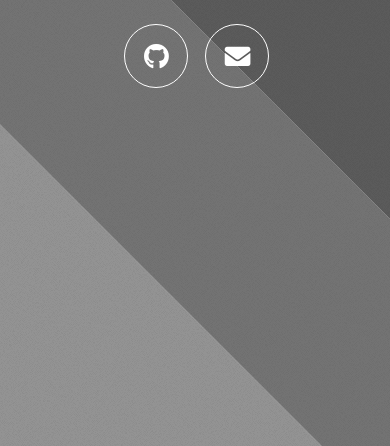
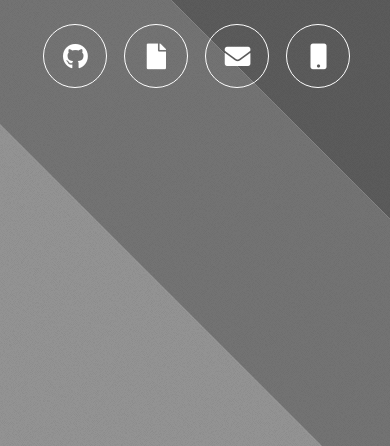
Before and after one commit to joao-conde/joao-conde.github.io, a plain HTML site: page site/index.html in a window 390 px wide. Shown: the part 398-844 px from the top of the page. Drawn offline with Linux system fonts and the light colour scheme.

Commit message:
feat: add CV and phone

```diff
--- a/site/index.html
+++ b/site/index.html
@@ -23,8 +23,13 @@
 					<ul>
 						<li><a target="_blank" href="https://github.com/joao-conde" class="icon brands fa-github"><span
 									class="label">Github</span></a></li>
-						<li><a href="mailto:joaodiasconde@gmail.com" class="icon solid fa-envelope"><span
-									class="label">Email</span></a></li>
+						<li><a target="_blank" href="https://joao-conde.github.io/files/cv.pdf"
+								class="icon solid fa-file"><span class="label">CV</span></a></li>
+						<li><a href="mailto:joaodiasconde@gmail.com" target="_blank"
+								class="icon solid fa-envelope"><span class="label">Email</span></a></li>
+						<li><a href="tel:+351914074442" target="_blank" class="icon solid fa-mobile"><span
+									class="label">Phone</span></a>
+						</li>
 					</ul>
 				</nav>
 			</header>
```
